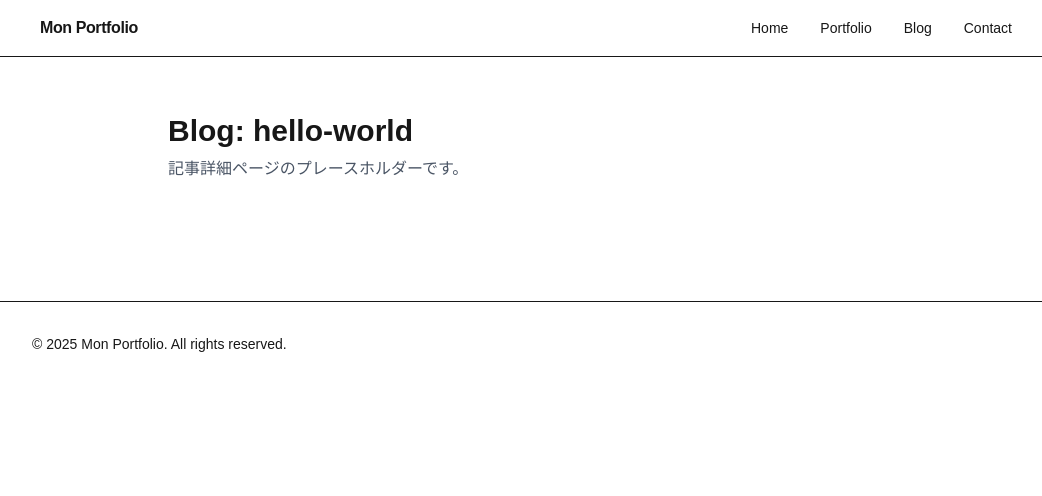
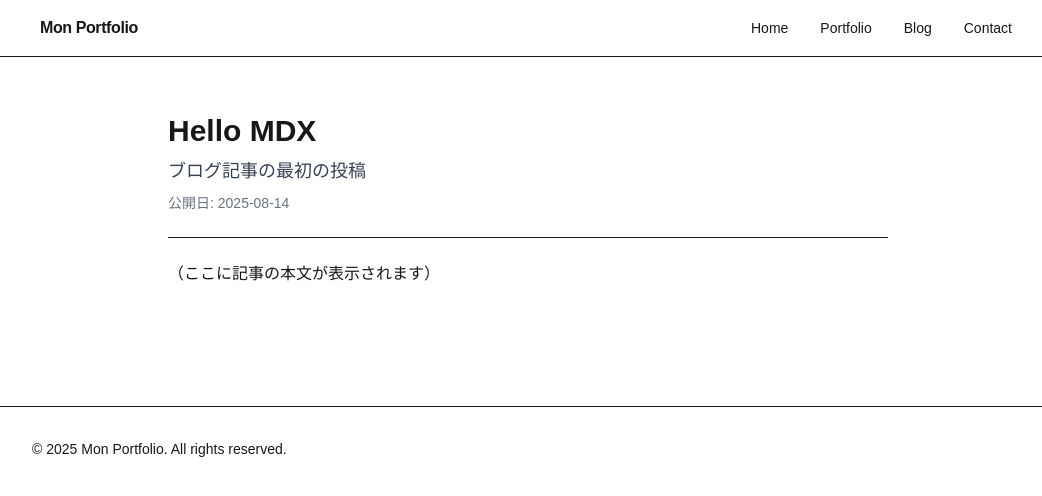
Before and after one commit to Tarutyyyne/Homepage, a Next.js app: page /blog/hello-world in a window 1280 px wide. Shown: the top 496 px of the page, without its empty margins (112-1154 px from the left). Built offline with nearby package versions, Linux system fonts and the light colour scheme; no server answers.

Commit message:
hardening: routing & content pipeine upgrades

```diff
--- a/package.json
+++ b/package.json
@@ -28,6 +28,7 @@
     "@eslint/eslintrc": "^3",
     "@tailwindcss/line-clamp": "^0.4.4",
     "@tailwindcss/postcss": "^4",
+    "@tailwindcss/typography": "^0.5.16",
     "@types/node": "^20",
     "@types/react": "^19",
     "@types/react-dom": "^19",
@@ -39,6 +40,7 @@
     "typescript": "^5"
   },
   "engines": {
-    "node": ">=18.17 <21"
-  }
+    "node": ">=20 <21"
+  },
+  "packageManager": "pnpm@10.14.0"
 }
--- a/src/app/blog/[slug]/page.tsx
+++ b/src/app/blog/[slug]/page.tsx
@@ -1,12 +1,67 @@
+import { notFound } from "next/navigation";
+import { listMdx, getMdxBySlug } from "@/lib/mdx";
+import { type Metadata } from "next";
+
 type Props = { params: { slug: string } };
 
+// 生成した公開記事のみを許可（未生成 slug は 404）
+export const dynamicParams = false;
+
+// 公開記事のページだけをビルド時に事前生成
+export async function generateStaticParams() {
+  // `includeDraft: false` を指定することで、下書き記事は対象外になります
+  const posts = listMdx("blog", { includeDraft: false });
+  return posts.map((p) => ({
+    slug: p.slug,
+  }));
+}
+
+export async function generateMetadata({ params }: Props): Promise<Metadata> {
+  const post = getMdxBySlug("blog", params.slug);
+  if (!post) return {};
+  return {
+    title: post.title,
+    description: post.summary,
+    openGraph: {
+      title: post.title,
+      description: post.summary,
+      images: [
+        {
+          url: process.env.NEXT_PUBLIC_SITE_URL
+            ? new URL(
+                `/blog/${params.slug}/opengraph-image`,
+                process.env.NEXT_PUBLIC_SITE_URL
+              ).toString()
+            : `/blog/${params.slug}/opengraph-image`,
+        },
+      ],
+    },
+  };
+}
+
+// ページ本体のコンポーネント
 export default function BlogDetail({ params }: Props) {
+  // URLを直接指定された場合でも、下書きや存在しない記事は404に
+  const post = getMdxBySlug("blog", params.slug); // 既定で下書きは除外
+  if (!post) {
+    return notFound(); // postが見つからなければ404ページを表示
+  }
+
+  // 取得したデータを表示に利用
   return (
     <main className="mx-auto max-w-3xl p-6">
-      <h1 className="text-3xl font-bold">Blog: {params.slug}</h1>
-      <p className="mt-2 text-gray-600">
-        記事詳細ページのプレースホルダーです。
-      </p>
+      <h1 className="text-3xl font-bold">{post.title}</h1>
+      {post.summary && (
+        <p className="mt-2 text-lg text-gray-700">{post.summary}</p>
+      )}
+      <p className="mt-2 text-sm text-gray-500">公開日: {post.date}</p>
+
+      <hr className="my-6" />
+
+      {/* ここにMDXの本文をレンダリングする処理を追加 */}
+      <div className="prose dark:prose-invert">
+        <p>（ここに記事の本文が表示されます）</p>
+      </div>
     </main>
   );
 }
--- a/tailwind.config.ts
+++ b/tailwind.config.ts
@@ -70,7 +70,11 @@ const config: Config = {
       },
     },
   },
-  plugins: [require("tailwindcss-animate"), require("@tailwindcss/line-clamp")],
+  plugins: [
+    require("tailwindcss-animate"),
+    require("@tailwindcss/line-clamp"),
+    require("@tailwindcss/typography"),
+  ],
 };
 
 export default config;
```
Also changed, not shown: 2 other files (tests, documents, lock files or other folders).
